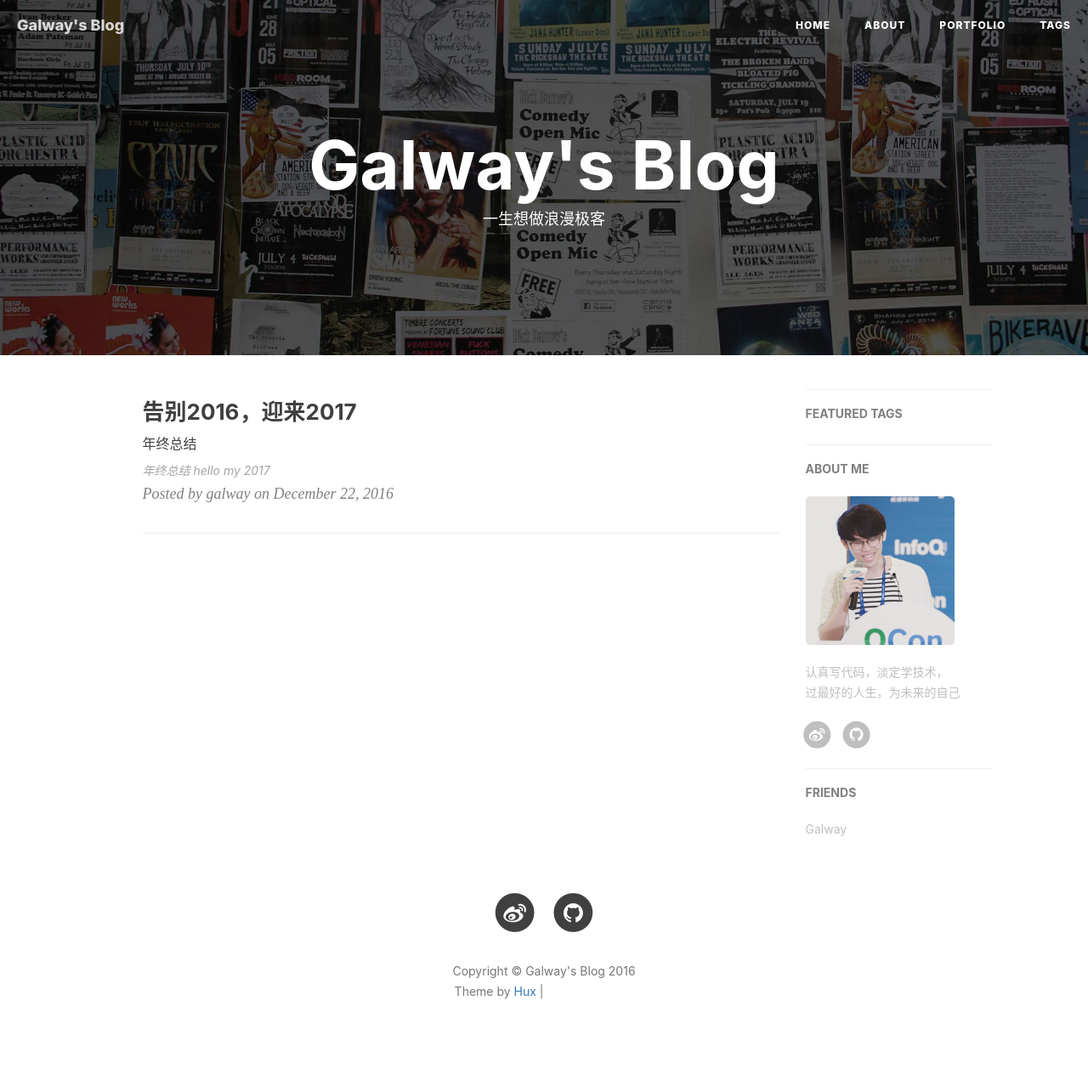
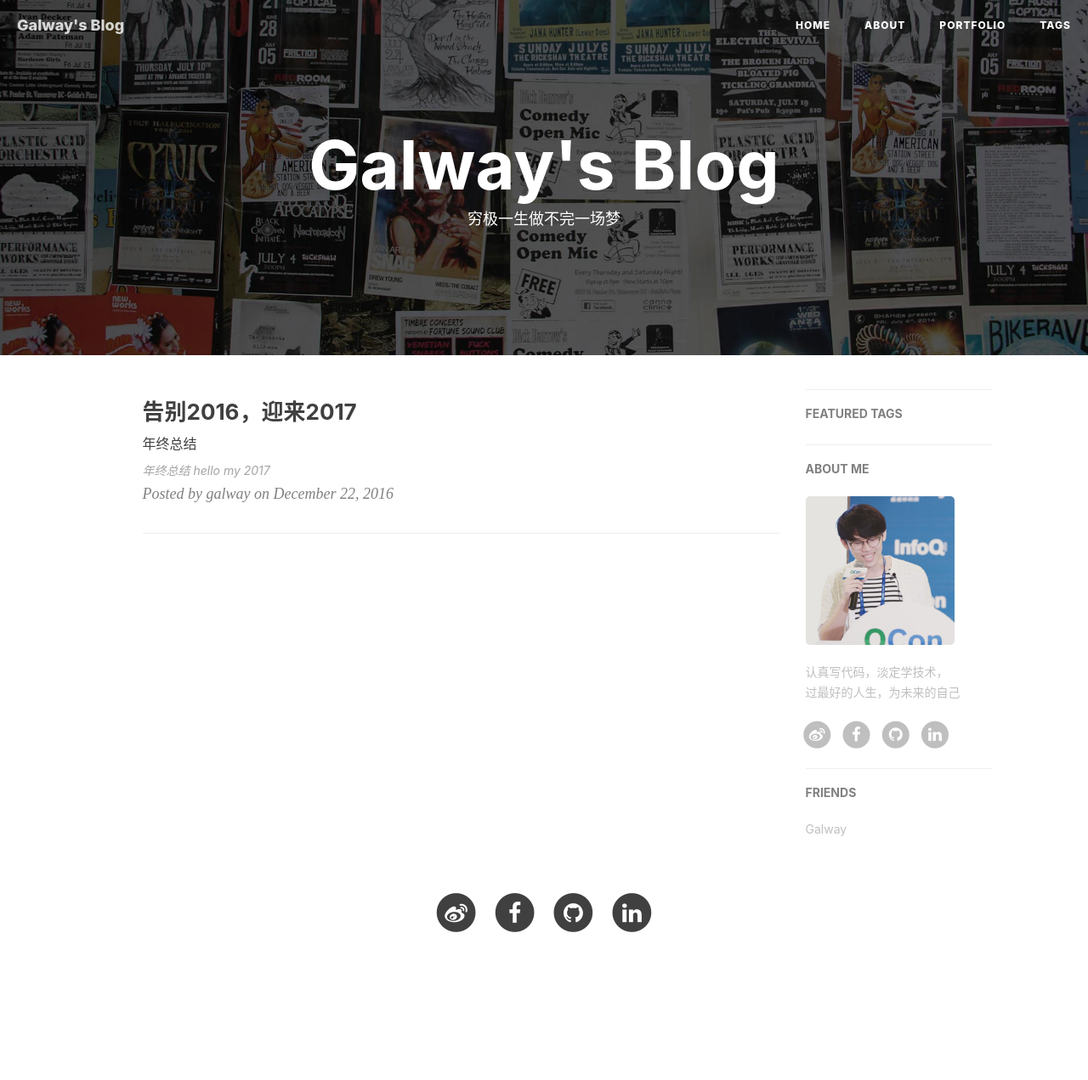
Before and after one commit to gaoweibupt/gaoweibupt.github.io, a Jekyll site: the page built from index.html, in a window 1280 px wide. Shown: the whole page at 85% size. Built offline with Jekyll 4.4.1, drawn with Linux system fonts in a browser that asks for light colours; nearby versions of some CDN libraries; the list of posts is cut into pages by our own code; comment, search, counter and statistics services are not loaded; after the commit the page ends 1193 px from its top, so only the background shows below that; grey boxes are pictures that could not be loaded.

Commit message:
[版式小修改]

```diff
--- a/_config.yml
+++ b/_config.yml
@@ -16,8 +16,8 @@ weibo_username:     u/1877536653
 # zhihu_username:
 github_username:    gaoweibupt
 #twitter_username:  huxpro
-#facebook_username:  huxpro
-# linkedin_username:  firstname-lastname-idxxxx
+facebook_username:  100005126341422
+linkedin_username:  威-高-5828b5116
 
 
 
--- a/_includes/footer.html
+++ b/_includes/footer.html
@@ -79,7 +79,7 @@
                     </li>
                     {% endif %}
                 </ul>
-                <p class="copyright text-muted">
+                <!--<p class="copyright text-muted">
                     Copyright &copy; {{ site.title }} {{ site.time | date: '%Y' }}
                     <br>
                     Theme by <a href="http://huangxuan.me">Hux</a> |
@@ -88,7 +88,7 @@
                         frameborder="0" scrolling="0" width="100px" height="20px"
                         src="https://ghbtns.com/github-btn.html?user=huxpro&repo=huxpro.github.io&type=star&count=true" >
                     </iframe>
-                </p>
+                </p>-->
             </div>
         </div>
     </div>
--- a/_layouts/keynote.html
+++ b/_layouts/keynote.html
@@ -41,7 +41,7 @@ layout: default
                         </div>
                         <h1>{{ page.title }}</h1>
                         {% comment %}
-                            always create a h2 for keeping the margin , Hux
+                            always create a h2 for keeping the margin
                         {% endcomment %}
                         {% comment %} if page.subtitle {% endcomment %}
                         <h2 class="subheading">{{ page.subtitle }}</h2>
--- a/index.html
+++ b/index.html
@@ -1,6 +1,6 @@
 ---
 layout: page
-description: "一生想做浪漫极客"
+description: "穷极一生做不完一场梦"
 ---
 
 {% for post in paginator.posts %}
```
